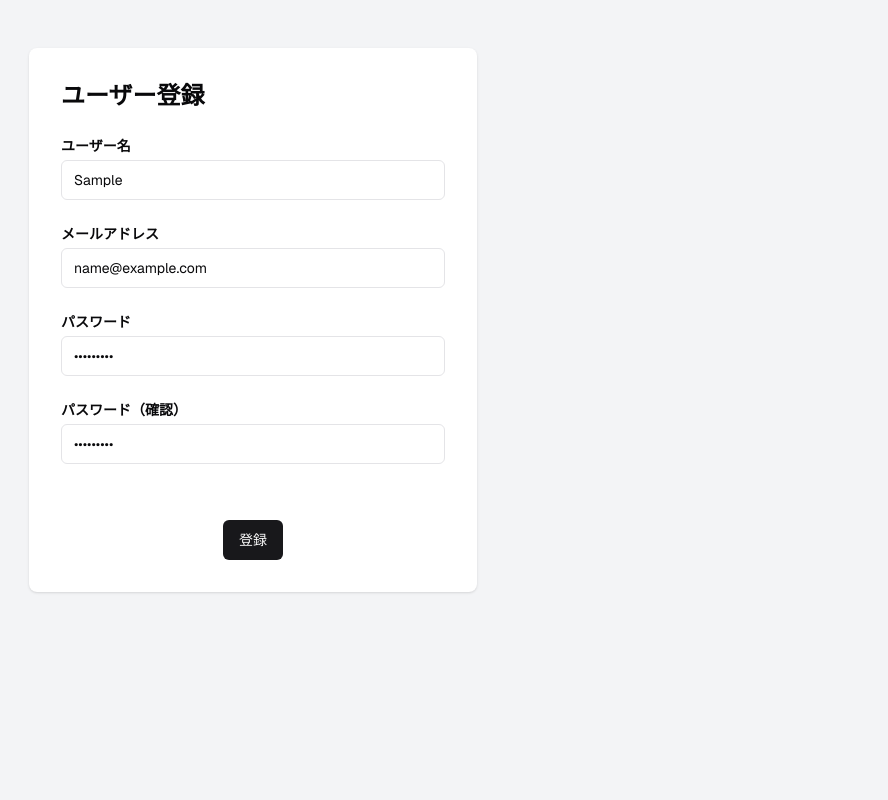
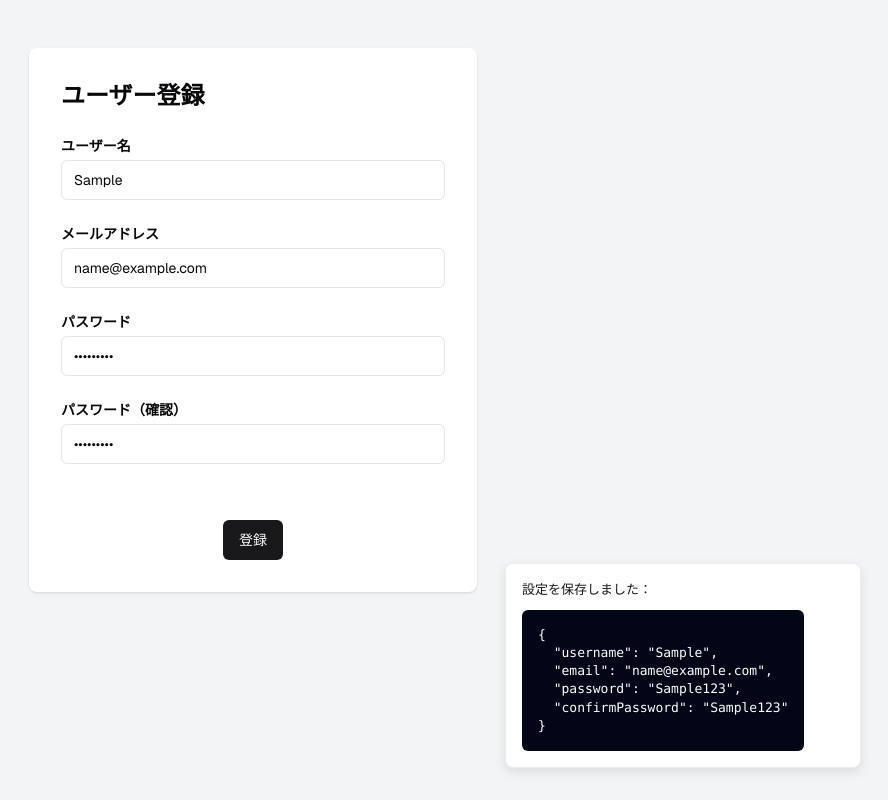
Before and after one commit to siakas/nextjs-react-hook-form-sample, a Next.js app: page / in a window 1280 px wide. Both pictures are taken after typing "Sample", "name@example.com", "Sample123", "Sample123" into the empty fields and a click on the button "登録". Shown: the whole page, without its empty margins (387-1275 px from the left). Built offline with nearby package versions, Linux system fonts and the light colour scheme.

Commit message:
Update: Sonner を追加

```diff
--- a/components/features/settings/SettingsForm.tsx
+++ b/components/features/settings/SettingsForm.tsx
@@ -1,5 +1,6 @@
 import { zodResolver } from "@hookform/resolvers/zod";
 import { useForm } from "react-hook-form";
+import { toast } from "sonner";
 import { InputErrorMessage } from "@/components/features/user-registration/InputErrorMessage";
 import { Label } from "@/components/features/user-registration/Label";
 import { Button } from "@/components/ui/button";
@@ -27,8 +28,13 @@
   });
 
   const onSubmit = (data: AppSettings) => {
-    console.log(data);
-    alert("設定を保存しました");
+    toast("設定を保存しました：", {
+      description: (
+        <pre className="mt-2 block w-full rounded-md bg-slate-950 p-4">
+          <code className="text-white">{JSON.stringify(data, null, 2)}</code>
+        </pre>
+      ),
+    });
   };
 
   return (
@@ -72,6 +78,13 @@
 
       <div className="flex justify-center pt-8">
         <Button type="submit">設定を保存</Button>
+        {/* <Button
+          type="button"
+          variant="outline"
+          onClick={() => toast("こんにちは")}
+        >
+          トースト起動
+        </Button> */}
       </div>
     </form>
   );
--- a/components/features/user-registration/UserRegistrationForm.tsx
+++ b/components/features/user-registration/UserRegistrationForm.tsx
@@ -1,5 +1,6 @@
 import { zodResolver } from "@hookform/resolvers/zod";
 import { useForm } from "react-hook-form";
+import { toast } from "sonner";
 import { InputErrorMessage } from "@/components/features/user-registration/InputErrorMessage";
 import { Label } from "@/components/features/user-registration/Label";
 import { Button } from "@/components/ui/button";
@@ -16,8 +17,13 @@
   });
 
   const onSubmit = (data: UserRegistration) => {
-    console.log(data);
-    alert("登録が完了しました");
+    toast("設定を保存しました：", {
+      description: (
+        <pre className="mt-2 block w-full rounded-md bg-slate-950 p-4">
+          <code className="text-white">{JSON.stringify(data, null, 2)}</code>
+        </pre>
+      ),
+    });
   };
 
   return (
--- a/components/layout/Layout.tsx
+++ b/components/layout/Layout.tsx
@@ -1,5 +1,6 @@
 import { Geist, Geist_Mono, Noto_Sans_JP } from "next/font/google";
 import type { ReactNode } from "react";
+import { Toaster } from "@/components/ui/sonner";
 
 const geistSans = Geist({
   variable: "--font-geist-sans",
@@ -30,6 +31,7 @@
           {children}
         </main>
       </div>
+      <Toaster className="font-sans text-base" />
     </div>
   );
 };
--- /dev/null
+++ b/components/ui/sonner.tsx
@@ -0,0 +1,29 @@
+import { useTheme } from "next-themes"
+import { Toaster as Sonner } from "sonner"
+
+type ToasterProps = React.ComponentProps<typeof Sonner>
+
+const Toaster = ({ ...props }: ToasterProps) => {
+  const { theme = "system" } = useTheme()
+
+  return (
+    <Sonner
+      theme={theme as ToasterProps["theme"]}
+      className="toaster group"
+      toastOptions={{
+        classNames: {
+          toast:
+            "group toast group-[.toaster]:bg-background group-[.toaster]:text-foreground group-[.toaster]:border-border group-[.toaster]:shadow-lg",
+          description: "group-[.toast]:text-muted-foreground",
+          actionButton:
+            "group-[.toast]:bg-primary group-[.toast]:text-primary-foreground",
+          cancelButton:
+            "group-[.toast]:bg-muted group-[.toast]:text-muted-foreground",
+        },
+      }}
+      {...props}
+    />
+  )
+}
+
+export { Toaster }
--- a/package.json
+++ b/package.json
@@ -22,9 +22,11 @@
     "clsx": "^2.1.1",
     "lucide-react": "^0.469.0",
     "next": "15.1.2",
+    "next-themes": "^0.4.4",
     "react": "^19.0.0",
     "react-dom": "^19.0.0",
     "react-hook-form": "^7.54.2",
+    "sonner": "^1.7.1",
     "tailwind-merge": "^2.5.5",
     "tailwindcss-animate": "^1.0.7",
     "zod": "^3.24.1"
```
Also changed, not shown: 1 other file (tests, documents, lock files or other folders).
